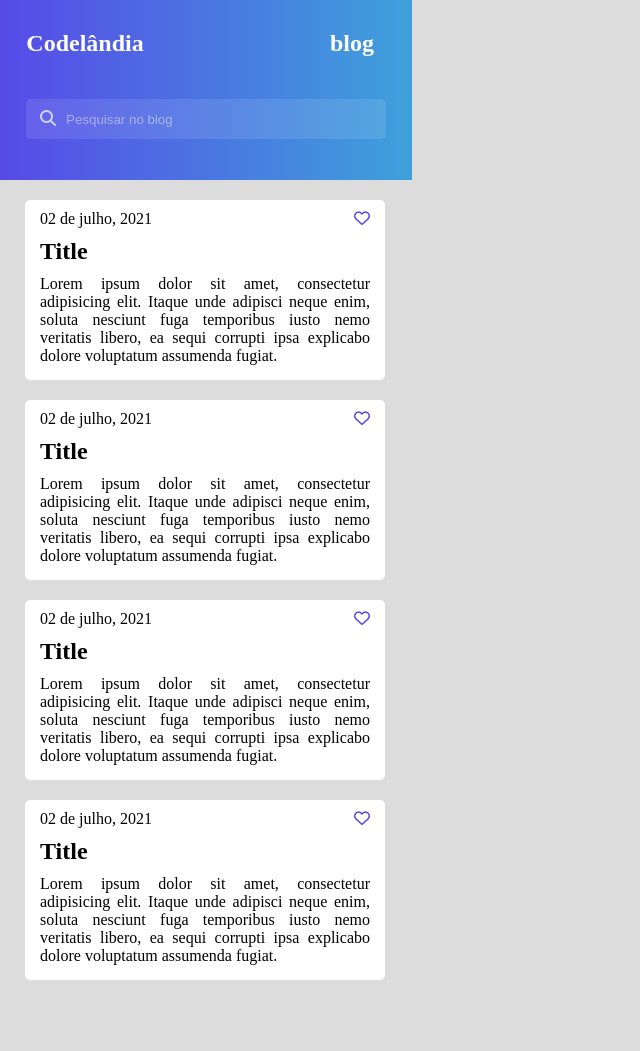
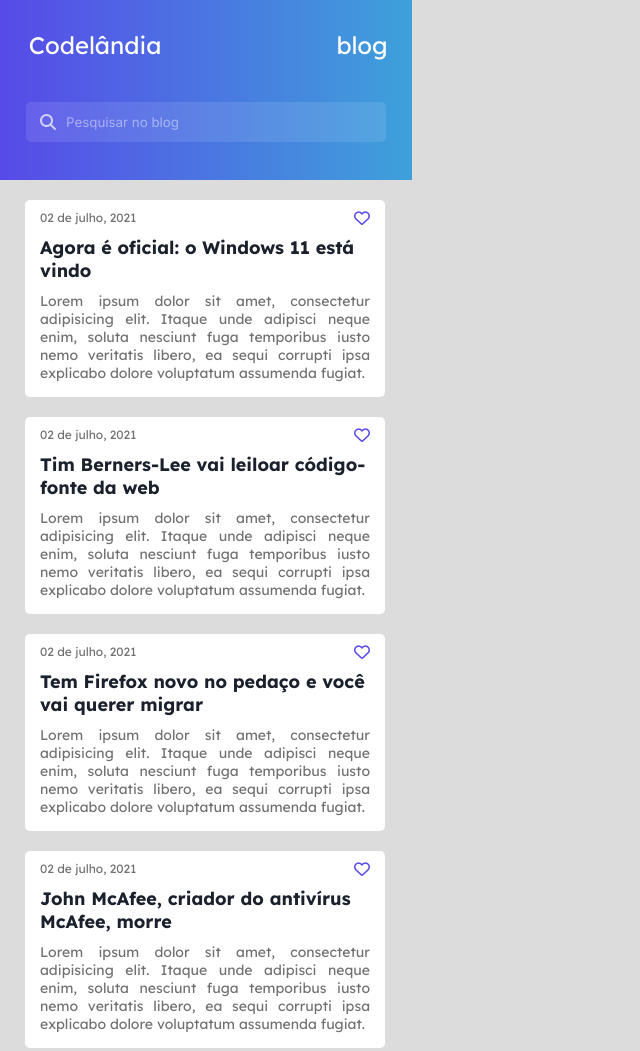
Before and after one commit to decobaccili/D01-Blog, a plain HTML site: page index.html in a window 1280 px wide. Shown: the whole page, without its empty margins (0-640 px from the left). Before the commit the page ends 1000 px from the top, so only its background shows below. Drawn offline with Linux system fonts and the light colour scheme.

Commit message:
upload css file

```diff
--- a/index.html
+++ b/index.html
@@ -27,7 +27,7 @@
         <date>02 de julho, 2021</date>
         <i class="fa-regular fa-heart"></i>
       </div>
-      <h2>Title</h2>
+      <h2>Agora é oficial: o Windows 11 está vindo</h2>
       <p>Lorem ipsum dolor sit amet, consectetur adipisicing elit. Itaque unde adipisci neque enim, soluta nesciunt fuga temporibus iusto nemo veritatis libero, ea sequi corrupti ipsa explicabo dolore voluptatum assumenda fugiat.</p>
     </section>
 
@@ -36,7 +36,7 @@
         <date>02 de julho, 2021</date>
         <i class="fa-regular fa-heart"></i>
       </div>
-      <h2>Title</h2>
+      <h2>Tim Berners-Lee vai leiloar código-fonte da web</h2>
       <p>Lorem ipsum dolor sit amet, consectetur adipisicing elit. Itaque unde adipisci neque enim, soluta nesciunt fuga temporibus iusto nemo veritatis libero, ea sequi corrupti ipsa explicabo dolore voluptatum assumenda fugiat.</p>
     </section>
 
@@ -45,7 +45,7 @@
         <date>02 de julho, 2021</date>
         <i class="fa-regular fa-heart"></i>
       </div>
-      <h2>Title</h2>
+      <h2>Tem Firefox novo no pedaço e você vai querer migrar</h2>
       <p>Lorem ipsum dolor sit amet, consectetur adipisicing elit. Itaque unde adipisci neque enim, soluta nesciunt fuga temporibus iusto nemo veritatis libero, ea sequi corrupti ipsa explicabo dolore voluptatum assumenda fugiat.</p>
     </section>
 
@@ -54,7 +54,7 @@
         <date>02 de julho, 2021</date>
         <i class="fa-regular fa-heart"></i>
       </div>
-      <h2>Title</h2>
+      <h2>John McAfee, criador do antivírus McAfee, morre</h2>
       <p>Lorem ipsum dolor sit amet, consectetur adipisicing elit. Itaque unde adipisci neque enim, soluta nesciunt fuga temporibus iusto nemo veritatis libero, ea sequi corrupti ipsa explicabo dolore voluptatum assumenda fugiat.</p>
     </section>
 
--- a/style.css
+++ b/style.css
@@ -1,3 +1,5 @@
+@import url('https://fonts.googleapis.com/css2?family=Inter:wght@100;200;300;400;500;600;700;800;900&family=Lexend+Deca:wght@100;200;300;400;500;600;700;800;900&display=swap');
+
 *{
   margin: 0;
   padding: 0;
@@ -9,6 +11,7 @@ body{
   justify-content: center;
   align-items: center;
   background: rgb(221, 220, 220);
+  font-family: 'Lexend Deca';
 }
 
 .header{
@@ -31,16 +34,17 @@ body{
   justify-content: flex-start;
   display: block;
   width: 150px;
-  margin-left: 10px;
+  margin-left: 20px;
   color: #FFFFFF;
+  font-weight: 400;
 }
 
 .nav__header h2{
   display: block;
   justify-content: flex-end;
   width: 100px;
-  margin-right: 10px;
-  color: #FFFFFF;
+  color: #FFFFFf;
+  font-weight: 400;
 }
 
 .header__search{
@@ -49,7 +53,7 @@ body{
   border-radius: 5px;
   display: block;
   height: 40px;
-  margin: 42px auto 58px auto;
+  margin: 42px auto 38px auto;
   width: 360px;
   color: #FFFFFF;
   opacity: 0.5;
@@ -58,6 +62,7 @@ body{
 input::placeholder{
   color:#ffffff;
   padding-left: 40px;
+  font-family: Inter;
 }
 
 .fa-search{
@@ -65,7 +70,7 @@ input::placeholder{
   opacity: .7;
   position:absolute;
   left: 40px;
-  top: 110px;
+  top: 114px;
 }
 
 .principal{
@@ -91,6 +96,11 @@ input::placeholder{
   padding: 5px 10px 10px 10px;
 }
 
+.principal__header date{
+  font-size: 12px;
+  color: #717171;
+}
+
 .principal__header i{
   color:#574AE8
 }
@@ -98,9 +108,13 @@ input::placeholder{
 .principal__card h2{
   padding-bottom: 10px;
   padding-left: 10px;
+  font-size: 18px;
+  color: #1A202C;
 }
 
 .principal__card p{
   text-align: justify;
   padding: 0 10px 10px 10px;
+  font-size: 14px;
+  color: #717171;
 }
```
